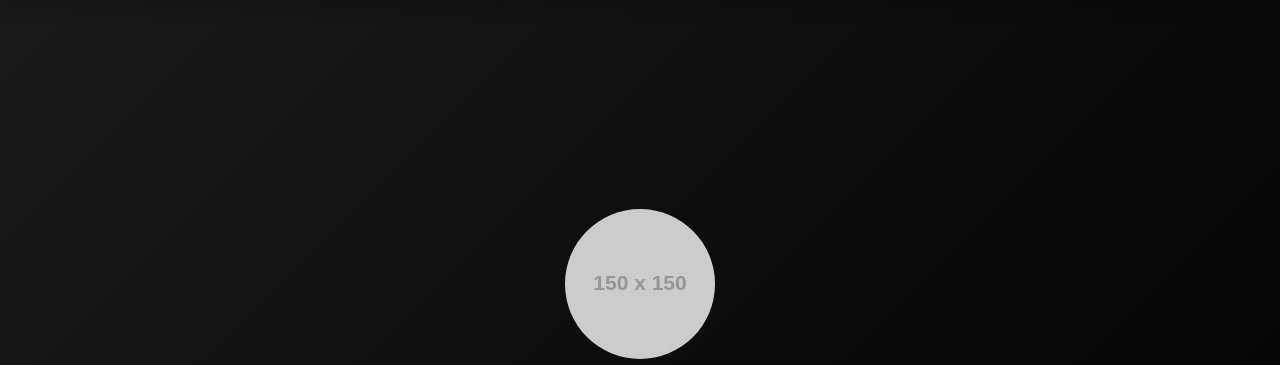
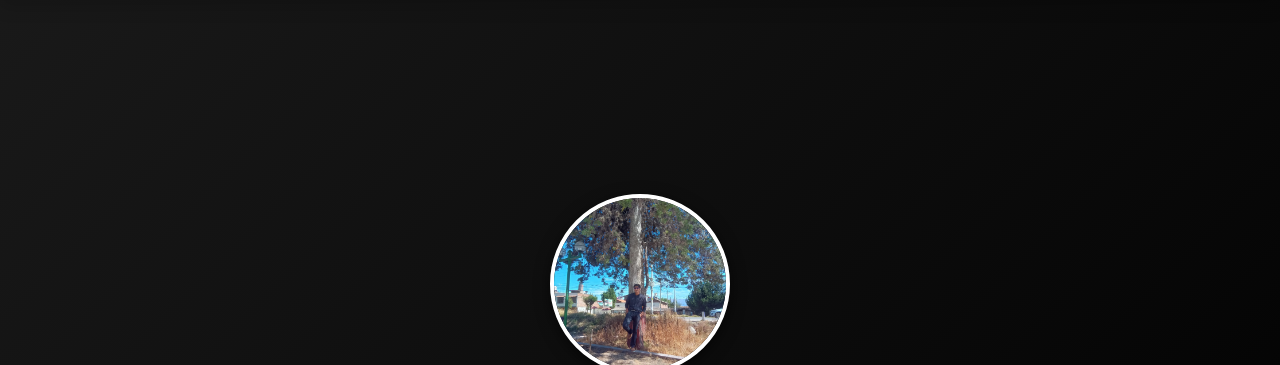
Before and after one commit to HenryVC2002/HenryVC2002.github.io, a plain HTML site: page index.html in a window 1280 px wide. Shown: the part 57-422 px from the top of the page. Drawn offline with nearby package versions, Linux system fonts and the light colour scheme; placeholder pictures from the web are drawn by us.

Commit message:
Add files via upload

```diff
--- a/css/estilo.css
+++ b/css/estilo.css
@@ -6,3 +6,17 @@ header {
   background: linear-gradient(135deg, #1a1a1a, #000);
   color: white;
 }
+
+/* Imagen de perfil */
+header img {
+  width: 180px;      /* tamaño más controlado */
+  height: 180px;
+  object-fit: cover; /* evita deformaciones */
+  border: 4px solid #fff; /* borde blanco elegante */
+  box-shadow: 0 4px 15px rgba(0, 0, 0, 0.6); /* sombrita */
+  transition: transform 0.3s ease;
+}
+
+header img:hover {
+  transform: scale(1.05); /* efecto zoom al pasar el mouse */
+}
--- a/index.html
+++ b/index.html
@@ -28,7 +28,7 @@
 
   <!-- Hero -->
   <header class="vh-100 d-flex flex-column justify-content-center align-items-center text-center">
-    <img src="https://via.placeholder.com/150" class="rounded-circle mb-3" alt="Foto Henry">
+    <img src="img/yo.jpeg" class="rounded-circle mb-3" alt="Foto Henry">
     <h1 class="fw-bold">Henry</h1>
     <p class="lead">Desarrollador Web | Apasionado por el código</p>
   </header>
```
Also changed, not shown: img/yo.jpeg (added).
